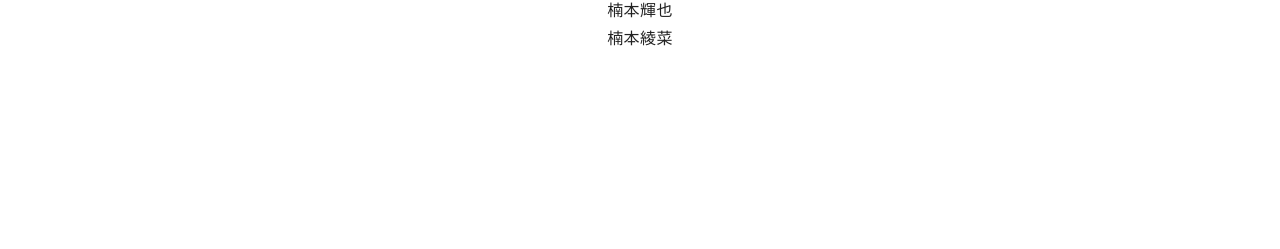
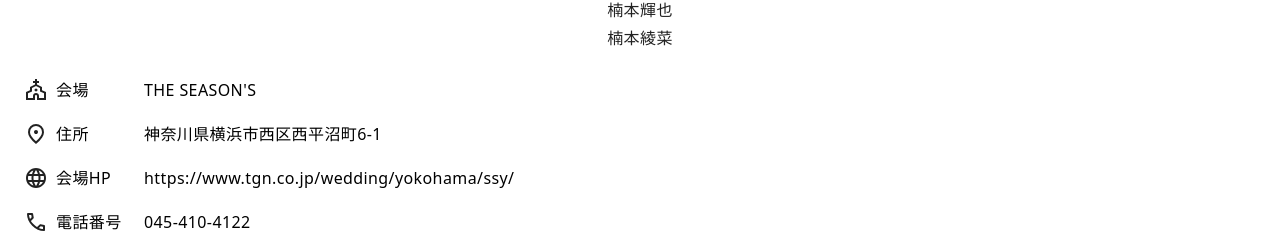
Before and after one commit to teru1116/sun-teru-invitation, a SvelteKit app: page / in a window 1280 px wide. Shown: the part 848-1097 px from the top of the page. Before the commit the page ends 924 px from the top, so only its background shows below. Built offline with nearby package versions, Linux system fonts and the light colour scheme.

Commit message:
基本情報を少しマークアップした

```diff
--- a/src/components/FirstView.svelte
+++ b/src/components/FirstView.svelte
@@ -1,14 +1,3 @@
-<script lang="ts">
-  import { onMount } from "svelte";
-
-  onMount(() => {
-    document.addEventListener('DOMContentLoaded', () => {
-      const video = document.getElementById('fv-video') as HTMLVideoElement
-      video.play()
-    })
-  })
-</script>
-
 <div class="h-[400px] relative">
   <video id="fv-video" class="absolute top-0 left-0 w-full h-[400px] object-cover" autoplay loop muted playsinline>
     <source src="/firstview.mp4" type="video/mp4">
--- a/src/components/InformationSection.svelte
+++ b/src/components/InformationSection.svelte
@@ -0,0 +1,57 @@
+<script lang="ts">
+  interface DescriptionListItem {
+    svg: string
+    title: string
+    description: string
+    href?: string
+  }
+
+  const descriptions: DescriptionListItem[] = [
+    {
+      svg: `<svg xmlns="http://www.w3.org/2000/svg" height="24px" viewBox="0 -960 960 960" width="24px" fill="#222222"><path d="M80-80v-320l160-71v-129l200-100v-60h-80v-80h80v-80h80v80h80v80h-80v60l200 100v129l160 71v320H520v-160q0-17-11.5-28.5T480-280q-17 0-28.5 11.5T440-240v160H80Zm80-80h200v-82q0-51 35-86.5t85-35.5q50 0 85 35.5t35 86.5v82h200v-192l-160-72v-134l-160-82-160 82v134l-160 72v192Zm320-260q25 0 42.5-17.5T540-480q0-25-17.5-42.5T480-540q-25 0-42.5 17.5T420-480q0 25 17.5 42.5T480-420Zm0 20Z"/></svg>`,
+      title: `会場`,
+      description: `THE SEASON'S`
+    },
+    {
+      svg: `<svg xmlns="http://www.w3.org/2000/svg" height="24px" viewBox="0 -960 960 960" width="24px" fill="#222222"><path d="M480-480q33 0 56.5-23.5T560-560q0-33-23.5-56.5T480-640q-33 0-56.5 23.5T400-560q0 33 23.5 56.5T480-480Zm0 294q122-112 181-203.5T720-552q0-109-69.5-178.5T480-800q-101 0-170.5 69.5T240-552q0 71 59 162.5T480-186Zm0 106Q319-217 239.5-334.5T160-552q0-150 96.5-239T480-880q127 0 223.5 89T800-552q0 100-79.5 217.5T480-80Zm0-480Z"/></svg>`,
+      title: `住所`,
+      description: `神奈川県横浜市西区西平沼町6-1`,
+    },
+    {
+      svg: `<svg xmlns="http://www.w3.org/2000/svg" height="24px" viewBox="0 -960 960 960" width="24px" fill="#222222"><path d="M480-80q-82 0-155-31.5t-127.5-86Q143-252 111.5-325T80-480q0-83 31.5-155.5t86-127Q252-817 325-848.5T480-880q83 0 155.5 31.5t127 86q54.5 54.5 86 127T880-480q0 82-31.5 155t-86 127.5q-54.5 54.5-127 86T480-80Zm0-82q26-36 45-75t31-83H404q12 44 31 83t45 75Zm-104-16q-18-33-31.5-68.5T322-320H204q29 50 72.5 87t99.5 55Zm208 0q56-18 99.5-55t72.5-87H638q-9 38-22.5 73.5T584-178ZM170-400h136q-3-20-4.5-39.5T300-480q0-21 1.5-40.5T306-560H170q-5 20-7.5 39.5T160-480q0 21 2.5 40.5T170-400Zm216 0h188q3-20 4.5-39.5T580-480q0-21-1.5-40.5T574-560H386q-3 20-4.5 39.5T380-480q0 21 1.5 40.5T386-400Zm268 0h136q5-20 7.5-39.5T800-480q0-21-2.5-40.5T790-560H654q3 20 4.5 39.5T660-480q0 21-1.5 40.5T654-400Zm-16-240h118q-29-50-72.5-87T584-782q18 33 31.5 68.5T638-640Zm-234 0h152q-12-44-31-83t-45-75q-26 36-45 75t-31 83Zm-200 0h118q9-38 22.5-73.5T376-782q-56 18-99.5 55T204-640Z"/></svg>`,
+      title: `会場HP`,
+      description: `https://www.tgn.co.jp/wedding/yokohama/ssy/`,
+      href: `https://www.tgn.co.jp/wedding/yokohama/ssy/`
+    },
+    {
+      svg: `<svg xmlns="http://www.w3.org/2000/svg" height="24px" viewBox="0 -960 960 960" width="24px" fill="#222222"><path d="M798-120q-125 0-247-54.5T329-329Q229-429 174.5-551T120-798q0-18 12-30t30-12h162q14 0 25 9.5t13 22.5l26 140q2 16-1 27t-11 19l-97 98q20 37 47.5 71.5T387-386q31 31 65 57.5t72 48.5l94-94q9-9 23.5-13.5T670-390l138 28q14 4 23 14.5t9 23.5v162q0 18-12 30t-30 12ZM241-600l66-66-17-94h-89q5 41 14 81t26 79Zm358 358q39 17 79.5 27t81.5 13v-88l-94-19-67 67ZM241-600Zm358 358Z"/></svg>`,
+      title: `電話番号`,
+      description: `045-410-4122`,
+      href: `tel:0454104122`
+    },
+  ]
+</script>
+
+<section>
+  <ul>
+    {#each descriptions as { svg, title, description, href }}
+      <li class="flex items-center mb-4">
+        <div class="flex items-center w-[120px] shrink-0">
+          {@html svg}
+          <p class="ml-2">
+            {title}
+          </p>
+        </div>
+        <p class="w-[calc(100%_-_120px)]">
+          {#if href}
+            <a href={href} target="_blank" class="break-words whitespace-normal hover:">
+              {description}
+            </a>
+          {:else}
+            {description}
+          {/if}
+        </p>
+      </li>
+    {/each}
+  </ul>
+</section>
--- a/src/routes/+page.svelte
+++ b/src/routes/+page.svelte
@@ -1,9 +1,13 @@
 <script>
   import FirstView from "../components/FirstView.svelte";
   import MessageSection from "../components/MessageSection.svelte";
+  import InformationSection from "../components/InformationSection.svelte";
 </script>
 
 <div>
   <FirstView />
   <MessageSection />
+  <div class="px-6">
+    <InformationSection />
+  </div>
 </div>
```
